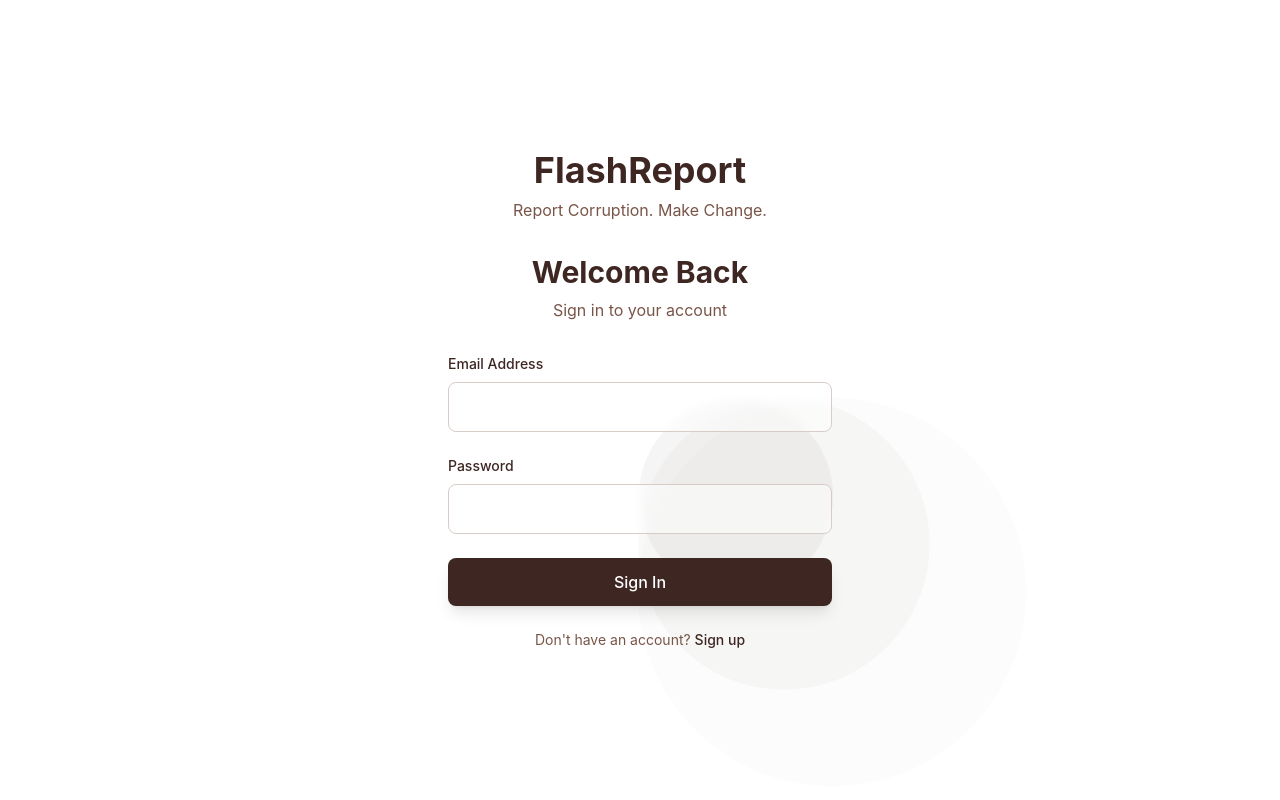
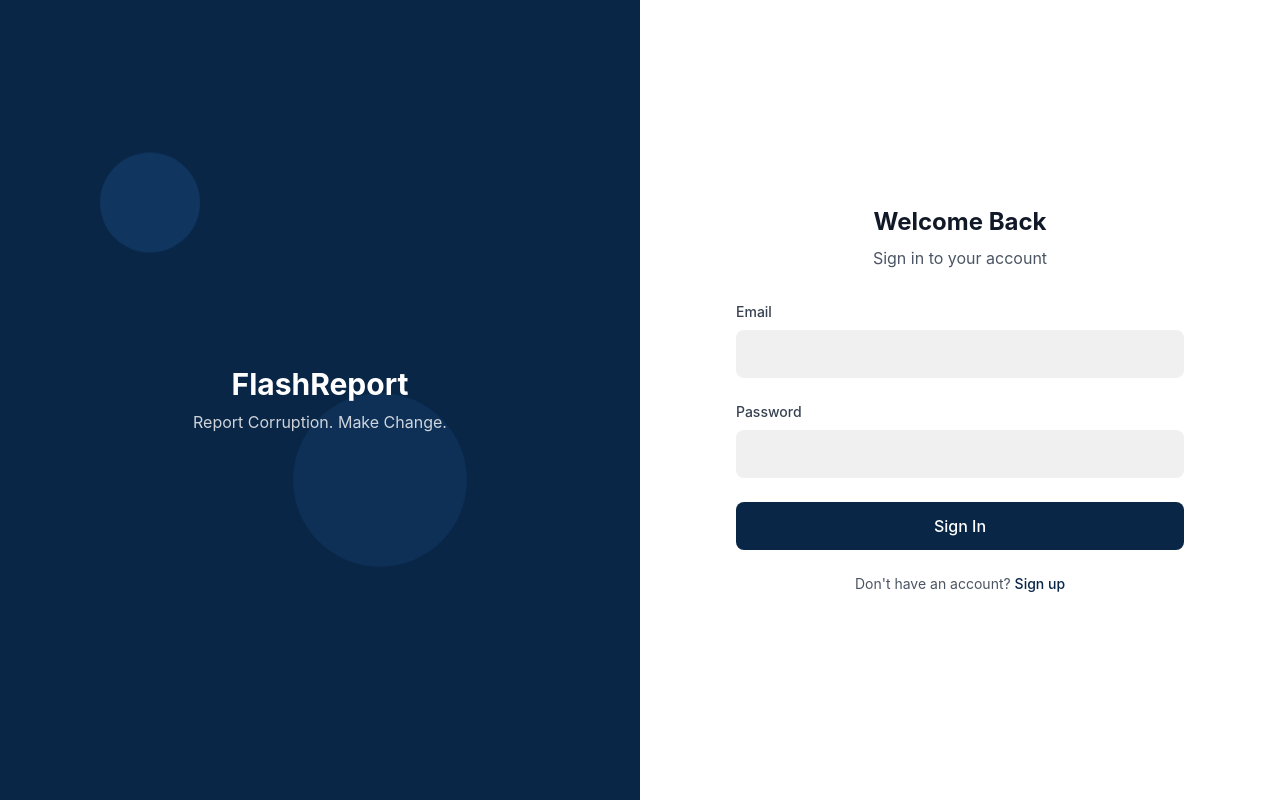
Before and after one commit to bguerschom/flashreport, a React (Vite) app: page /login in a window 1280 px wide. Built offline with nearby package versions, Linux system fonts and the light colour scheme.

Commit message:
Update LoginPage.jsx

```diff
--- a/src/components/auth/LoginPage.jsx
+++ b/src/components/auth/LoginPage.jsx
@@ -16,118 +16,95 @@ const LoginPage = () => {
     setTimeout(() => setIsLoading(false), 2000);
   };
 
-  // Animation variants for the circles
-  const circleVariants = {
-    animate: {
-      scale: [1, 1.2, 1],
-      opacity: [0.3, 0.2, 0.3],
-      transition: {
-        duration: 6,
+  return (
+    <div className="flex h-screen">
+      {/* Left Side - Dark Blue Section */}
+      <div className="w-1/2 bg-[#0A2647] relative overflow-hidden hidden md:block">
+        {/* Animated Circles */}
+        <motion.div
+          animate={{
+            y: [0, 10, 0],
+          }}
+          transition={{
+            duration: 3,
             repeat: Infinity,
             ease: "easeInOut"
-      }
-    }
-  };
+          }}
+          className="absolute top-[150px] left-[100px] w-[100px] h-[100px] rounded-full bg-[#144272] opacity-60"
+        />
 
-  return (
-    <div className="min-h-screen bg-white flex flex-col justify-center items-center p-4">
-      {/* Decorative Circles */}
-      <div className="absolute top-1/2 left-1/2 transform -translate-x-1/2 -translate-y-1/2 pointer-events-none">
         <motion.div
-          variants={circleVariants}
-          animate="animate"
-          className="absolute w-96 h-96 rounded-full bg-primary/5"
+          animate={{
+            scale: [1, 1.1, 1],
+          }}
+          transition={{
+            duration: 4,
+            repeat: Infinity,
+            ease: "easeInOut"
+          }}
+          className="absolute top-[400px] left-[300px] w-[160px] h-[160px] rounded-full bg-[#144272] opacity-40"
         />
-        <motion.div
-          variants={circleVariants}
-          animate="animate"
-          transition={{ delay: 0.5 }}
-          className="absolute w-72 h-72 rounded-full bg-primary/10"
-          style={{ top: '12%', left: '12%' }}
-        />
-        <motion.div
-          variants={circleVariants}
-          animate="animate"
-          transition={{ delay: 1 }}
-          className="absolute w-48 h-48 rounded-full bg-primary/15"
-          style={{ top: '24%', left: '24%' }}
-        />
+
+        {/* Text */}
+        <div className="absolute top-1/2 left-1/2 transform -translate-x-1/2 -translate-y-1/2">
+          <motion.h1
+            initial={{ opacity: 0 }}
+            animate={{ opacity: 1 }}
+            transition={{ duration: 1 }}
+            className="text-white text-3xl font-bold text-center"
+          >
+            FlashReport
+          </motion.h1>
+          <motion.p
+            initial={{ opacity: 0 }}
+            animate={{ opacity: 1 }}
+            transition={{ duration: 1, delay: 0.2 }}
+            className="text-white/80 text-center mt-2"
+          >
+            Report Corruption. Make Change.
+          </motion.p>
+        </div>
       </div>
 
-      {/* Main Content */}
+      {/* Right Side - Login Form */}
+      <div className="w-full md:w-1/2 bg-white flex items-center justify-center px-8">
+        <div className="w-full max-w-md">
           <motion.div
             initial={{ opacity: 0, y: 20 }}
             animate={{ opacity: 1, y: 0 }}
             transition={{ duration: 0.8 }}
-        className="relative z-10 w-full max-w-md px-8"
+            className="space-y-8"
           >
-        {/* Logo Text */}
-        <motion.div
-          className="text-center mb-8"
-          initial={{ opacity: 0 }}
-          animate={{ opacity: 1 }}
-          transition={{ delay: 0.2 }}
-        >
-          <h1 className="text-4xl font-bold text-primary mb-2">FlashReport</h1>
-          <p className="text-accent">Report Corruption. Make Change.</p>
-        </motion.div>
+            <div className="text-center">
+              <h2 className="text-2xl font-bold text-gray-900">Welcome Back</h2>
+              <p className="mt-2 text-gray-600">Sign in to your account</p>
+            </div>
 
-        {/* Title */}
-        <motion.h2
-          initial={{ opacity: 0 }}
-          animate={{ opacity: 1 }}
-          transition={{ delay: 0.3 }}
-          className="text-3xl font-bold text-center text-primary mb-2"
-        >
-          Welcome Back
-        </motion.h2>
-        <motion.p
-          initial={{ opacity: 0 }}
-          animate={{ opacity: 1 }}
-          transition={{ delay: 0.4 }}
-          className="text-accent text-center mb-8"
-        >
-          Sign in to your account
-        </motion.p>
-
-        {/* Form */}
-        <motion.form
-          initial={{ opacity: 0 }}
-          animate={{ opacity: 1 }}
-          transition={{ delay: 0.5 }}
-          onSubmit={handleSubmit}
-          className="space-y-6"
-        >
+            <form onSubmit={handleSubmit} className="space-y-6">
               <div>
-            <label htmlFor="email" className="block text-sm font-medium text-primary mb-2">
-              Email Address
+                <label htmlFor="email" className="block text-sm font-medium text-gray-700 mb-2">
+                  Email
                 </label>
-            <motion.input
-              whileFocus={{ scale: 1.01 }}
+                <input
                   type="email"
                   id="email"
                   value={formData.email}
                   onChange={(e) => setFormData({ ...formData, email: e.target.value })}
-              className="w-full px-4 py-3 rounded-lg border border-secondary
-                focus:border-primary focus:ring-2 focus:ring-primary/20
-                transition-all duration-200 bg-white/50 backdrop-blur-sm"
+                  className="w-full px-4 py-3 rounded-lg bg-[#f0f0f0] border-none focus:ring-2 focus:ring-[#0A2647]/20"
                   required
                 />
               </div>
 
               <div>
-            <label htmlFor="password" className="block text-sm font-medium text-primary mb-2">
+                <label htmlFor="password" className="block text-sm font-medium text-gray-700 mb-2">
                   Password
                 </label>
-            <motion.input
-              whileFocus={{ scale: 1.01 }}
+                <input
                   type="password"
                   id="password"
                   value={formData.password}
                   onChange={(e) => setFormData({ ...formData, password: e.target.value })}
-              className="w-full px-4 py-3 rounded-lg border border-secondary
-                focus:border-primary focus:ring-2 focus:ring-primary/20
-                transition-all duration-200 bg-white/50 backdrop-blur-sm"
+                  className="w-full px-4 py-3 rounded-lg bg-[#f0f0f0] border-none focus:ring-2 focus:ring-[#0A2647]/20"
                   required
                 />
               </div>
@@ -136,10 +113,8 @@ const LoginPage = () => {
                 whileHover={{ scale: 1.02 }}
                 whileTap={{ scale: 0.98 }}
                 type="submit"
+                className="w-full py-3 px-4 rounded-lg text-white font-medium bg-[#0A2647] hover:bg-[#0A2647]/90 transition-all duration-200"
                 disabled={isLoading}
-            className={`w-full py-3 rounded-lg text-white font-medium
-              ${isLoading ? 'bg-primary/70' : 'bg-primary hover:bg-primary-dark'}
-              transition-all duration-200 relative overflow-hidden shadow-lg`}
               >
                 {isLoading ? (
                   <motion.div
@@ -152,17 +127,16 @@ const LoginPage = () => {
                 )}
               </motion.button>
 
-          <p className="text-center text-sm text-accent mt-6">
+              <p className="text-center text-sm text-gray-600">
                 Don't have an account?{' '}
-            <Link
-              to="/signup"
-              className="text-primary font-medium hover:underline"
-            >
+                <Link to="/signup" className="text-[#0A2647] font-medium hover:underline">
                   Sign up
                 </Link>
               </p>
-        </motion.form>
+            </form>
           </motion.div>
+        </div>
+      </div>
     </div>
   );
 };
```
Lines whose indentation alone changed are shown as unchanged.
